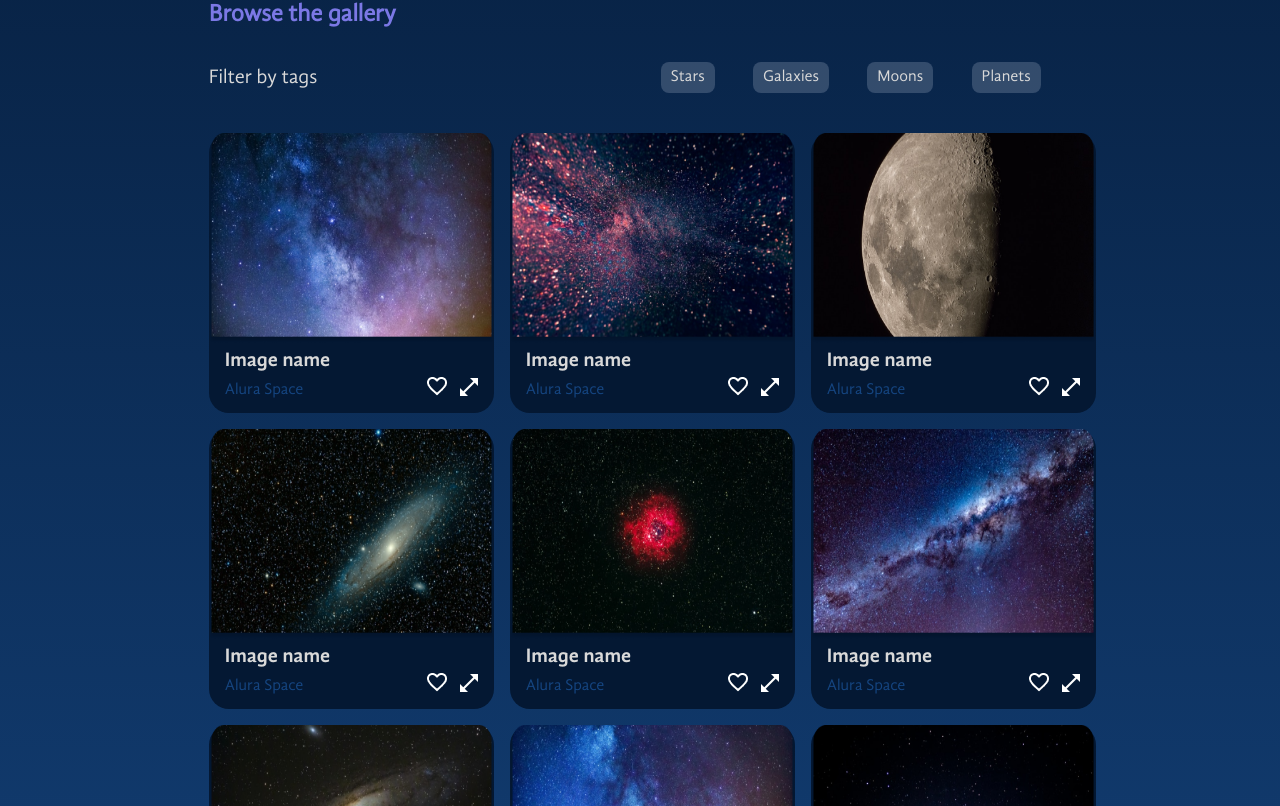
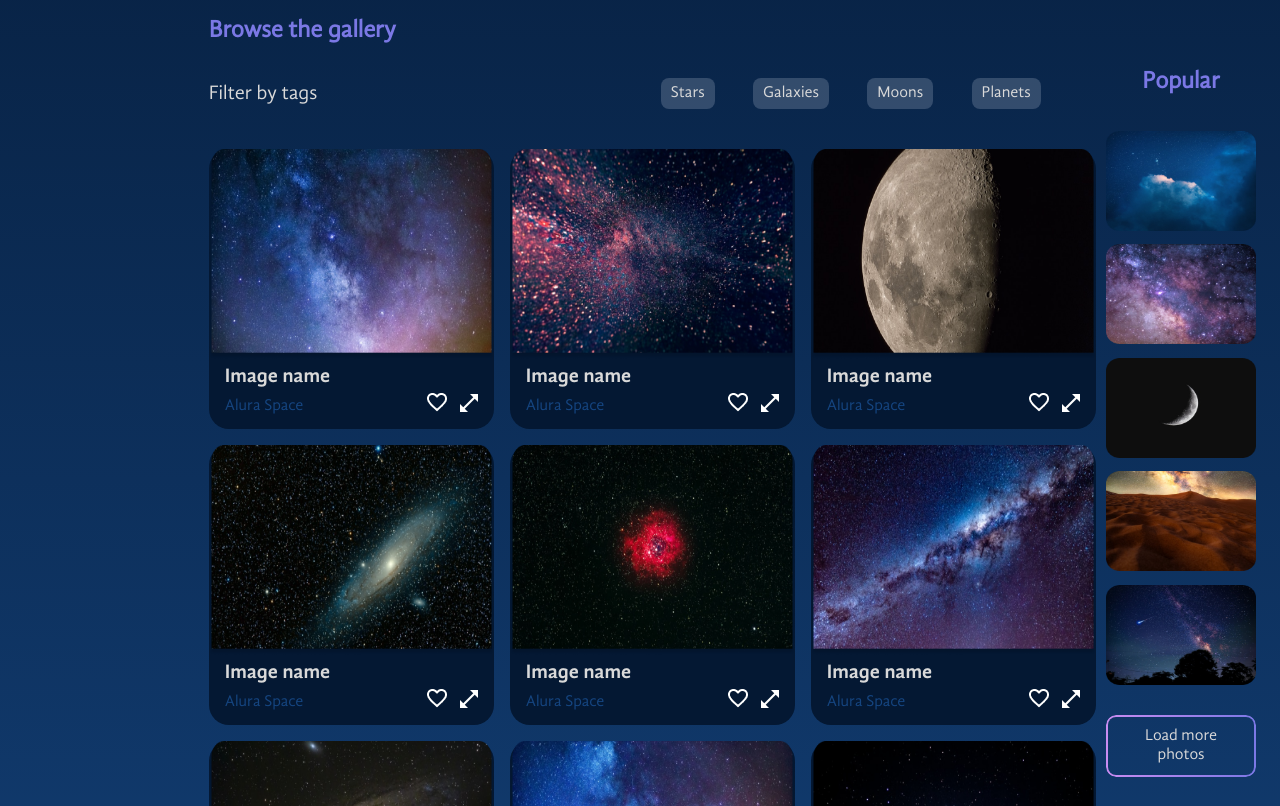
Before and after one commit to LeeYooBin/Space, a React (Create React App) app: page / in a window 1280 px wide. Shown: the part 474-1280 px from the top of the page. Built offline with nearby package versions, Linux system fonts and the light colour scheme.

Commit message:
Creating and styling Pops component

```diff
--- a/src/components/Main/index.js
+++ b/src/components/Main/index.js
@@ -3,10 +3,10 @@ import styled from "styled-components";
 import Menu from "../Menu";
 import Banner from "../Banner";
 import Gallery from "../Gallery";
+import Pops from "../Pops";
 
 const Content = styled.main`
   max-width: 100vw;
-  // padding: 0 24px;
   padding: 0 10px;
 
   @media screen and (min-width: 1000px) {
@@ -17,7 +17,6 @@ const Content = styled.main`
 const Wrapper = styled.section`
   display: flex;
   flex-direction: column;
-  // align-items: flex-start;
   justify-content: space-between;
   margin-top: 2rem;
 
@@ -27,13 +26,23 @@ const Wrapper = styled.section`
   }
 `;
 
+const GalleryWrapper = styled.div`
+  display: flex;
+  justify-content: space-between;
+  align-items: flex-start;
+  margin-top: 1rem;
+`;
+
 const Main = () => (
   <Content>
     <Wrapper>
       <Menu />
       <Banner />
     </Wrapper>
-    <Gallery />
+    <GalleryWrapper>
+      <Gallery />
+      <Pops />
+    </GalleryWrapper>
   </Content>
 );
 
--- a/src/components/Pops/index.js
+++ b/src/components/Pops/index.js
@@ -1,14 +1,93 @@
 import React from "react";
 import styled from "styled-components";
+import PopsImages from "../../utils/PopsImages";
 
-const Content = styled.div``;
+const Content = styled.aside`
+  display: flex;
+  flex-direction: column;
+  justify-content: flex-start;
+  align-items: center;
+  height: 800px;
+  color: #7b78e5;
+  font-family: "GandhiSansRegular";
+  font-size: 16px;
 
-const Pops = () => {
-  return(
-    <Content>
+  @media screen and (max-width: 1000px) {
+    display: none;
+  }
+`;
 
-    </Content>
-  );
-};
+const H2 = styled.h2`
+  margin-top: 5.67rem;
+  margin-bottom: 2.128rem;
+`;
+
+const List = styled.ul`
+  display: flex;
+  flex-direction: column;
+  justify-content: space-between;
+  height: 77%;
+  padding: 0;
+  list-style: none;
+`;
+
+const Item = styled.li``;
+
+const Image = styled.img`
+  width: 150px;
+  height: 100px;
+`;
+
+const Button = styled.button`
+  margin-top: 1.5rem;
+  background: transparent;
+  border: none;
+  color: #d9d9d9;
+  font-family: "GandhiSansRegular";
+  font-size: 16px;
+  width: 100%;
+  padding: 12px 16px;
+  position: relative;
+  z-index: 0;
+  cursor: pointer;
+
+  :hover {
+    border-radius: 10px;
+    background: linear-gradient(to right, #c98cf1, #7b78e5) border-box;
+    color: #041833;
+    transition: 0.1s;
+  }
+
+  ::before {
+    content: "";
+    position: absolute;
+    inset: 0;
+    border-radius: 10px;
+    z-index: -1;
+    border: 2px solid transparent;
+    background: linear-gradient(to right, #c98cf1, #154580) border-box;
+    -webkit-mask: linear-gradient(#fff 0 0) padding-box,
+      linear-gradient(#fff 0 0);
+    -webkit-mask-composite: xor;
+    mask-composite: exclude;
+    background: linear-gradient(to right, #c98cf1, #7b78e5) border-box;
+    color: #041833;
+    transition: 0.1s;
+  }
+`;
+
+const Pops = () => (
+  <Content>
+    <H2>Popular</H2>
+    <List>
+      {PopsImages.map((item) => (
+        <Item key={item.id}>
+          <Image src={item.image} alt={item.alt} />
+        </Item>
+      ))}
+    </List>
+    <Button type="button">Load more photos</Button>
+  </Content>
+);
 
 export default Pops;
--- a/src/utils/Pops.js
+++ b/src/utils/PopsImages.js
@@ -4,7 +4,7 @@ import Img3 from "../assets/imgs/pop/foto-3.png";
 import Img4 from "../assets/imgs/pop/foto-4.png";
 import Img5 from "../assets/imgs/pop/foto-5.png";
 
-const Pops = [
+const PopsImages = [
   {
     image: Img1,
     id: "1",
@@ -32,4 +32,4 @@ const Pops = [
   },
 ];
 
-export default Pops;
+export default PopsImages;
```
